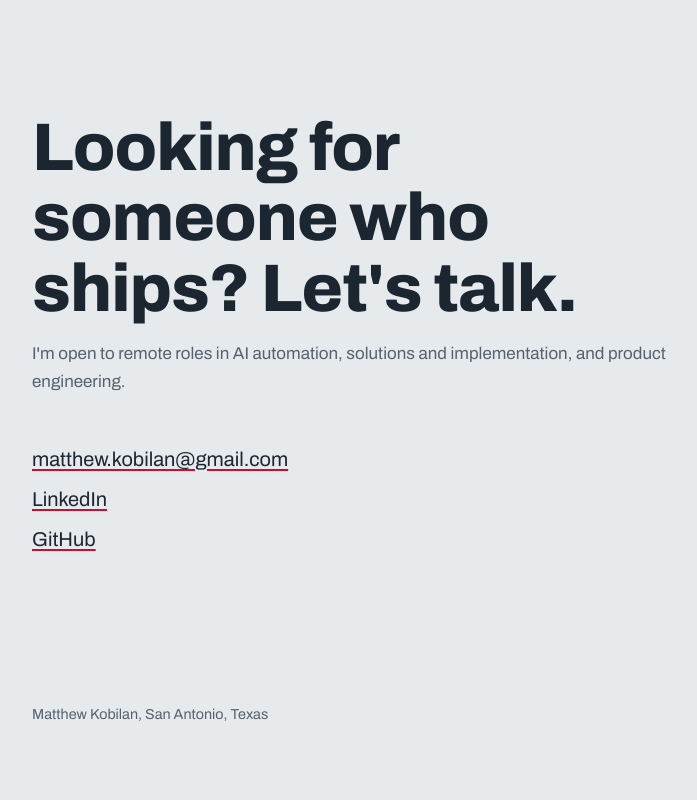
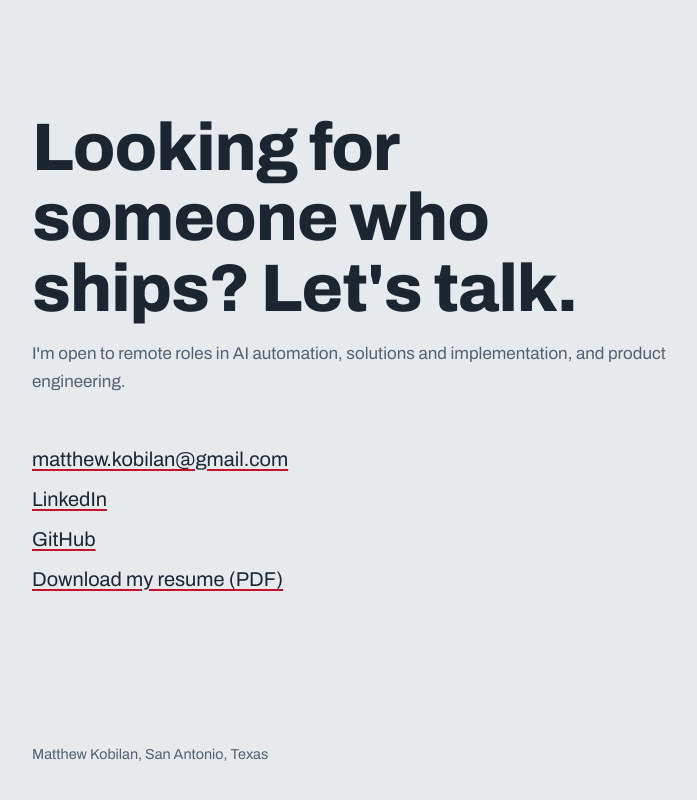
Before and after one commit to Mkobilan/portfolio, a plain HTML site: page index.html in a window 1280 px wide. Shown: the part 4882-5682 px from the top of the page, without its empty margins (72-769 px from the left). Before the commit the page ends 5648 px from the top, so only its background shows below. Drawn offline with Linux system fonts and the light colour scheme.

Commit message:
Add downloadable resume PDF
Co-Authored-By: Claude Opus 5.5 <noreply@anthropic.com>
Claude-Session: https://claude.ai/code/session_016XMbHPMDTpV5VQfPFkePGb

```diff
--- a/index.html
+++ b/index.html
@@ -589,6 +589,7 @@
         <a href="mailto:matthew.kobilan@gmail.com">matthew.kobilan@gmail.com</a>
         <a href="https://www.linkedin.com/in/matthew-kobilan-70a985308/" target="_blank" rel="noopener">LinkedIn</a>
         <a href="https://github.com/Mkobilan" target="_blank" rel="noopener">GitHub</a>
+        <a href="/Matthew_Kobilan_Resume.pdf" target="_blank" rel="noopener">Download my resume (PDF)</a>
       </div>
     </div>
   </section>
```
Also changed, not shown: vercel.json (added), 1 other file.
